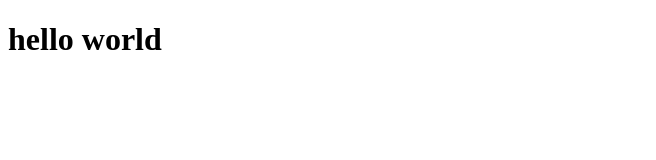
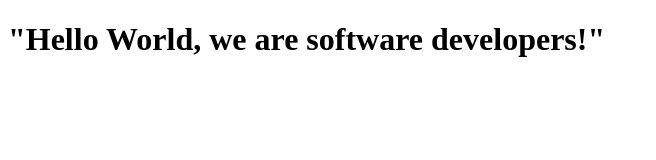
Before and after one commit to bertinkambale/Victor-and-Bertin, a plain HTML site: page index.html in a window 1280 px wide. Shown: the whole page, without its empty margins (0-656 px from the left). Drawn offline with Linux system fonts and the light colour scheme.

Commit message:
Hello, we made it

```diff
--- a/index.html
+++ b/index.html
@@ -7,6 +7,6 @@
     <title>Document</title>
 </head>
 <body>
-    <h1>hello world</h1>
+    <h1>"Hello World, we are software developers!"</h1>
 </body>
 </html>
```
